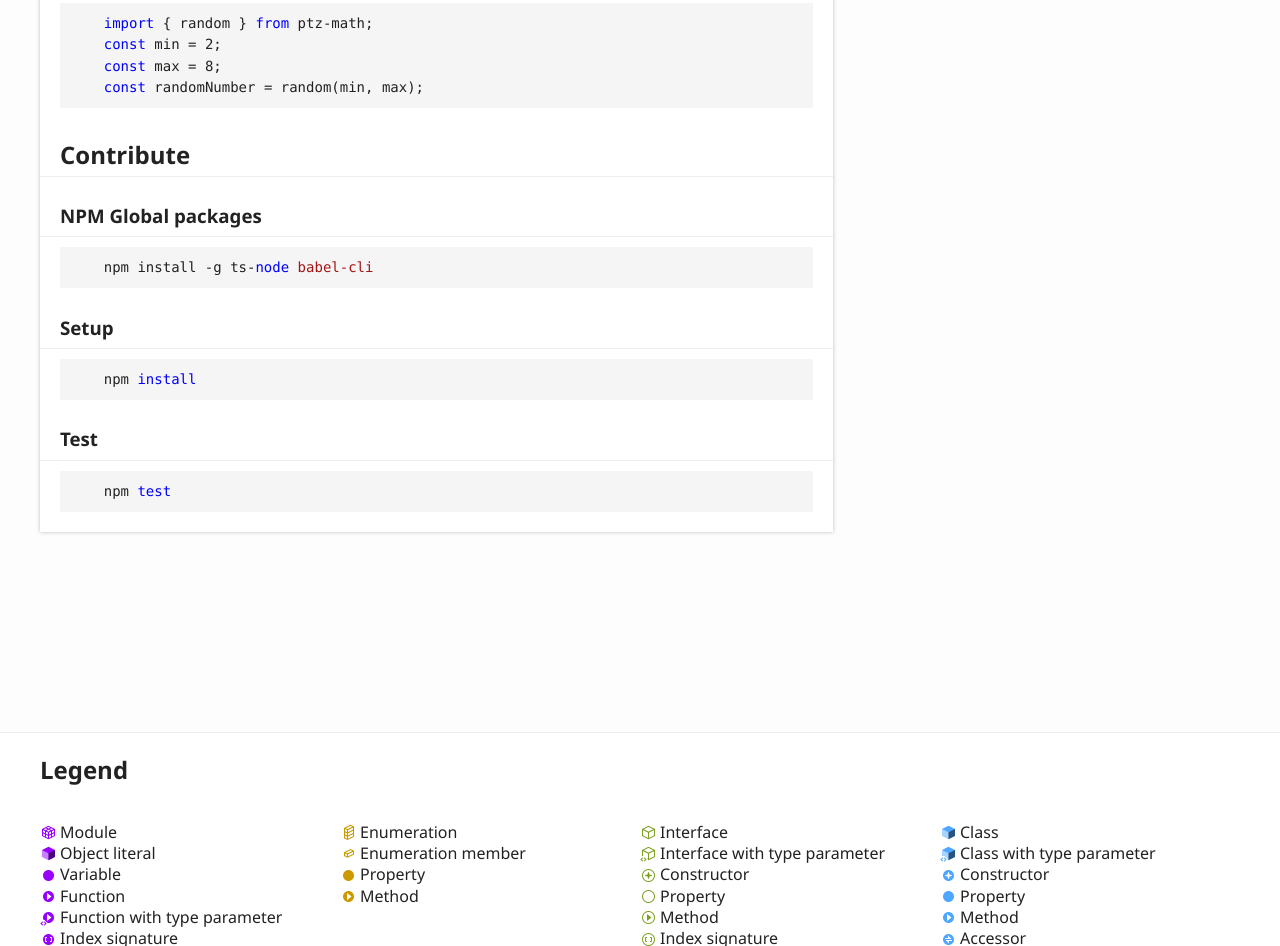
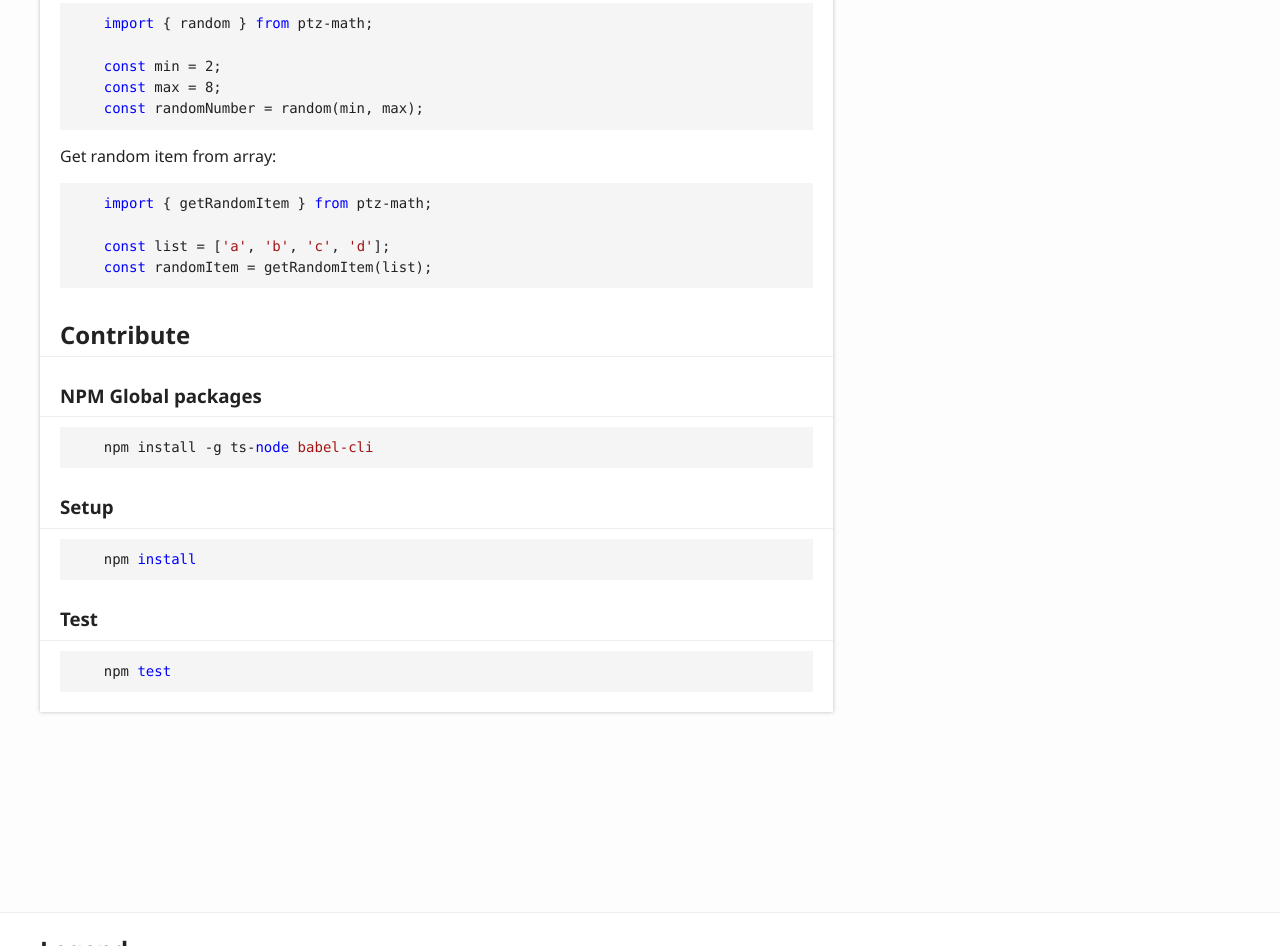
Before and after one commit to angeloocana/ptz-math, a website: page docs/index.html in a window 1280 px wide. Shown: the part 2672-3618 px from the top of the page. Drawn offline with Linux system fonts and the light colour scheme.

Commit message:
Gen docs

```diff
--- a/docs/index.html
+++ b/docs/index.html
@@ -84,9 +84,16 @@
 </code></pre><h3 id="how-to-use">How to use</h3>
 				<p>Get random number between 2 and 8:</p>
 				<pre><code class="lang-js">    <span class="hljs-keyword">import</span> { random } <span class="hljs-keyword">from</span> ptz-math;
+
     <span class="hljs-keyword">const</span> min = <span class="hljs-number">2</span>;
     <span class="hljs-keyword">const</span> max = <span class="hljs-number">8</span>;
     <span class="hljs-keyword">const</span> randomNumber = random(min, max);
+</code></pre>
+				<p>Get random item from array:</p>
+				<pre><code class="lang-js">    <span class="hljs-keyword">import</span> { getRandomItem } <span class="hljs-keyword">from</span> ptz-math;
+
+    <span class="hljs-keyword">const</span> list = [<span class="hljs-string">'a'</span>, <span class="hljs-string">'b'</span>, <span class="hljs-string">'c'</span>, <span class="hljs-string">'d'</span>];
+    <span class="hljs-keyword">const</span> randomItem = getRandomItem(list);
 </code></pre>
 				<h2 id="contribute">Contribute</h2>
 				<h3 id="npm-global-packages">NPM Global packages</h3>
```
Also changed, not shown: docs/modules/_index_.html (+2 -2 lines).
